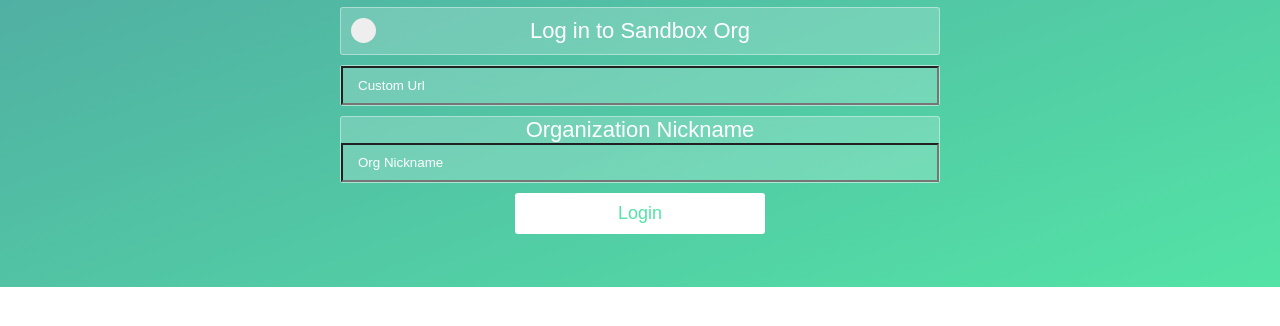
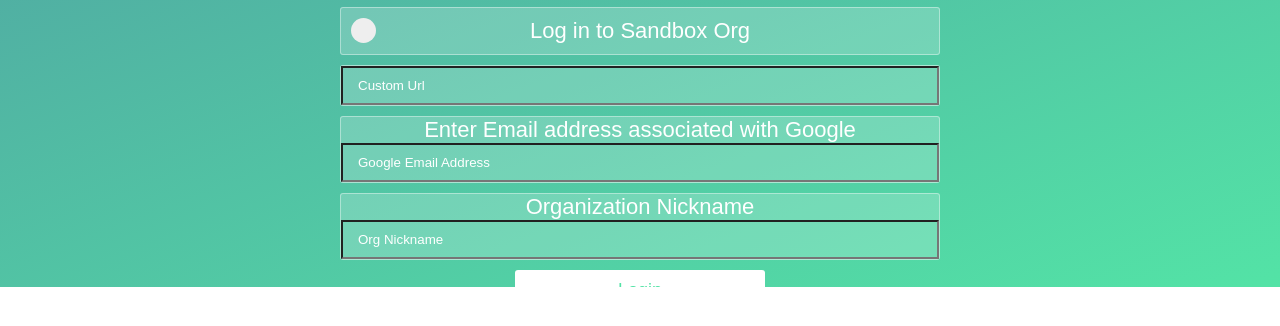
Before and after one commit to sfdcadmbot/GoogleVoice-SFDC, a website: page public/index.html in a window 1280 px wide. Shown: the part 396-722 px from the top of the page. Drawn offline with nearby package versions, Linux system fonts and the light colour scheme; a web font is replaced by a local one.

Commit message:
Update index.html

```diff
--- a/public/index.html
+++ b/public/index.html
@@ -46,6 +46,9 @@
                     <label class="form-group text">
                         <input type="text"  name="orgurl"  placeholder="Custom Url">
                     </label>
+		    <label class="form-group text">Enter Email address associated with Google
+                        <input type="text"  name="googleemailaddress"  placeholder="Google Email Address" required="true">
+                    </label>
 			<label class="form-group text">Organization Nickname
                         <input type="text"  name="OrgName"  placeholder="Org Nickname" required="true">
                     </label>
```
